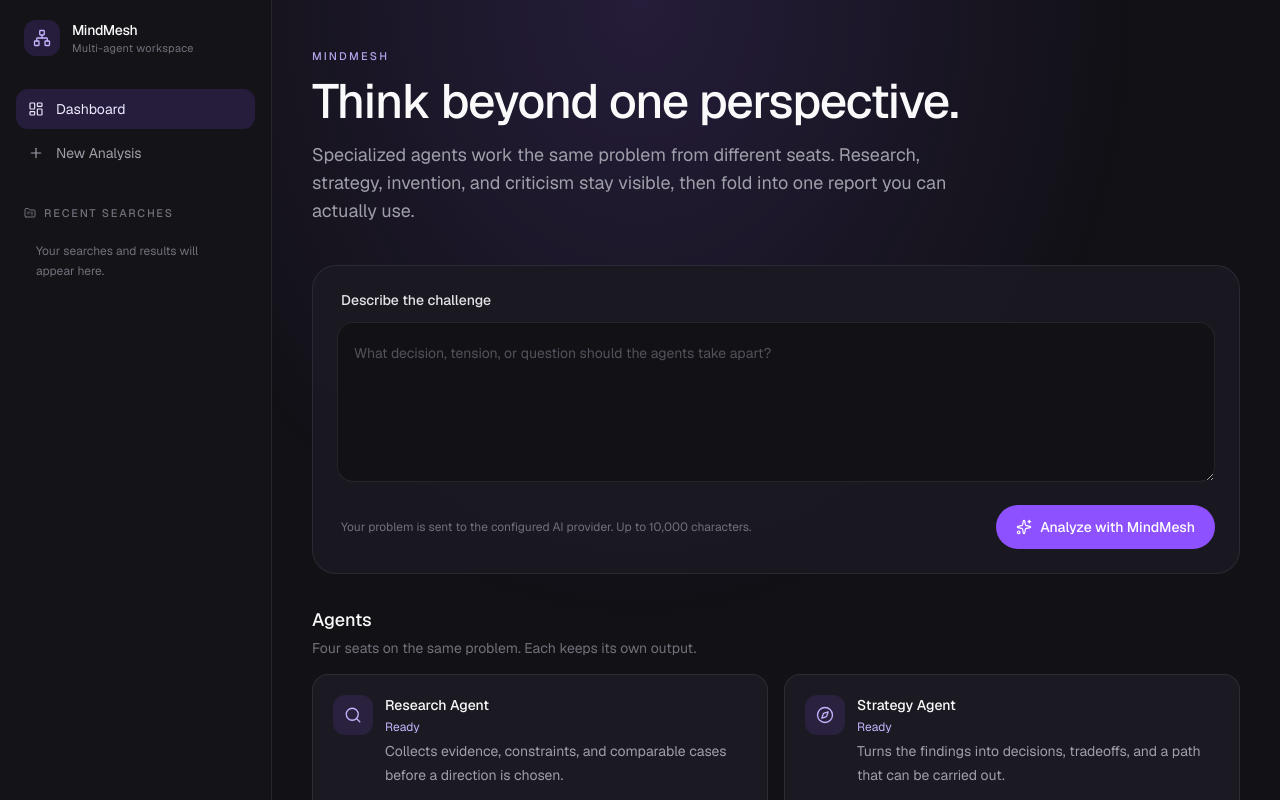
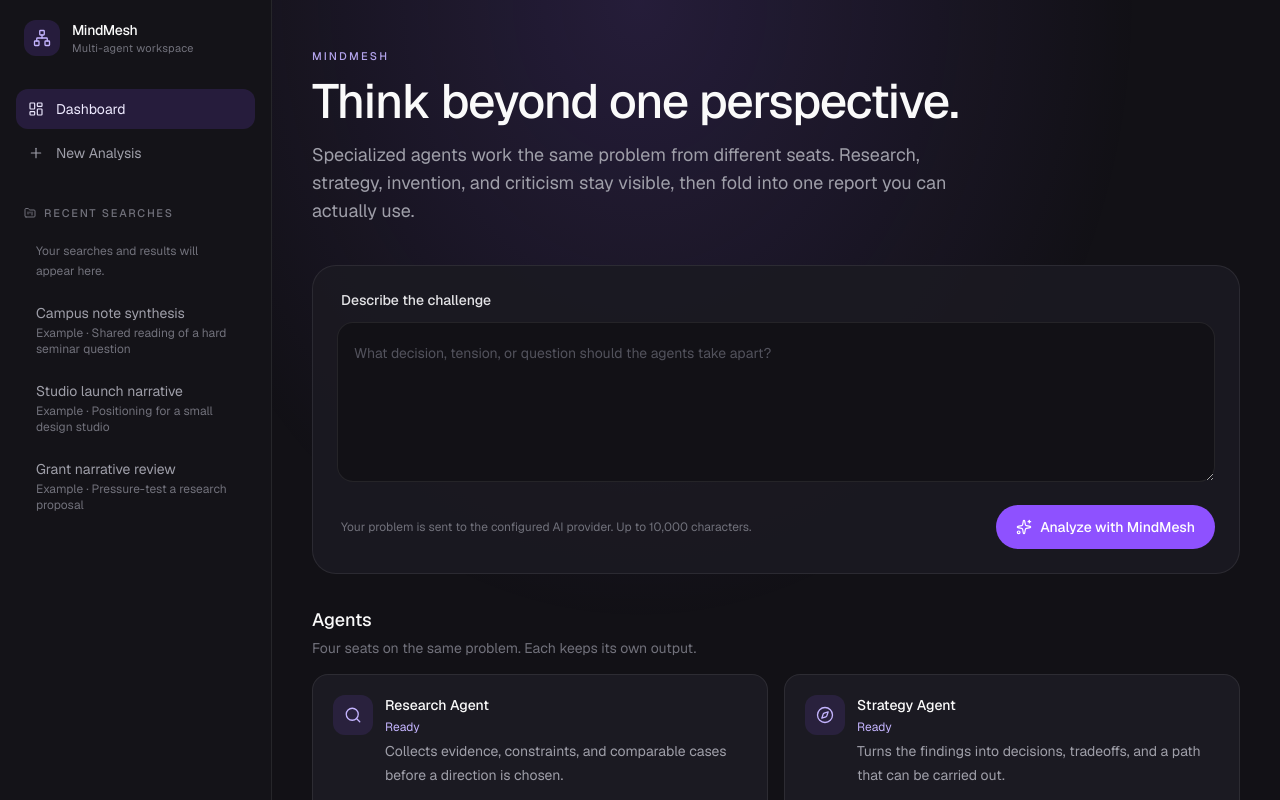
Before and after one commit to reemnii/mindmesh, a Next.js app: page / in a window 1280 px wide. Shown: the top 800 px of the page. Built offline with nearby package versions, Linux system fonts and the light colour scheme.

Commit message:
feat: enhance Sidebar and Dashboard components to handle recent projects and improve search display

```diff
--- a/components/Dashboard.jsx
+++ b/components/Dashboard.jsx
@@ -92,7 +92,7 @@ export default function Dashboard() {
     setActiveView("dashboard");
     setActiveProjectId(project.id);
     setProblem(project.problem);
-    setAnalysis(project.analysis);
+    setAnalysis(project.analysis || null);
     setError(project.error || null);
     closeMenu();
   }
--- a/components/Sidebar.jsx
+++ b/components/Sidebar.jsx
@@ -1,6 +1,7 @@
 "use client";
 
 import { FolderKanban, LayoutDashboard, Network, Plus, X } from "lucide-react";
+import { recentProjects } from "@/lib/agents";
 
 const navItems = [
   { id: "dashboard", label: "Dashboard", icon: LayoutDashboard },
@@ -82,7 +83,7 @@ export default function Sidebar({
           </p>
           <ul className="space-y-1">
             {recentSearches.length === 0 && <li className="px-3 py-2 text-xs leading-5 text-zinc-500">Your searches and results will appear here.</li>}
-            {recentSearches.map((project) => {
+            {[...recentSearches, ...recentProjects].map((project) => {
               const active = activeProjectId === project.id;
               return (
                 <li key={project.id}>
@@ -95,9 +96,9 @@ export default function Sidebar({
                         : "text-zinc-400 hover:bg-white/5 hover:text-zinc-100"
                     }`}
                   >
-                    <span className="block truncate text-sm" title={project.problem}>{project.problem}</span>
+                    <span className="block truncate text-sm" title={project.problem}>{project.title || project.problem}</span>
                     <span className="mt-0.5 block text-xs text-zinc-500">
-                      {project.error ? "Partial results" : "Saved results"}
+                      {project.detail ? `Example · ${project.detail}` : project.error ? "Partial results" : "Saved results"}
                     </span>
                   </button>
                 </li>
```
